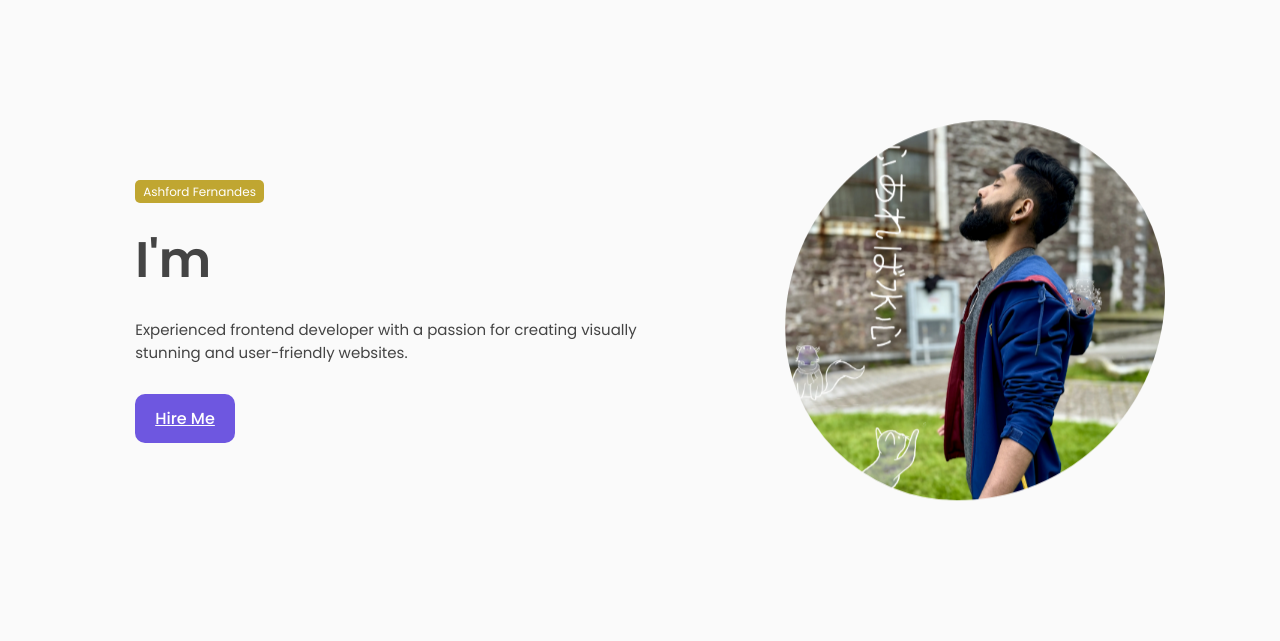
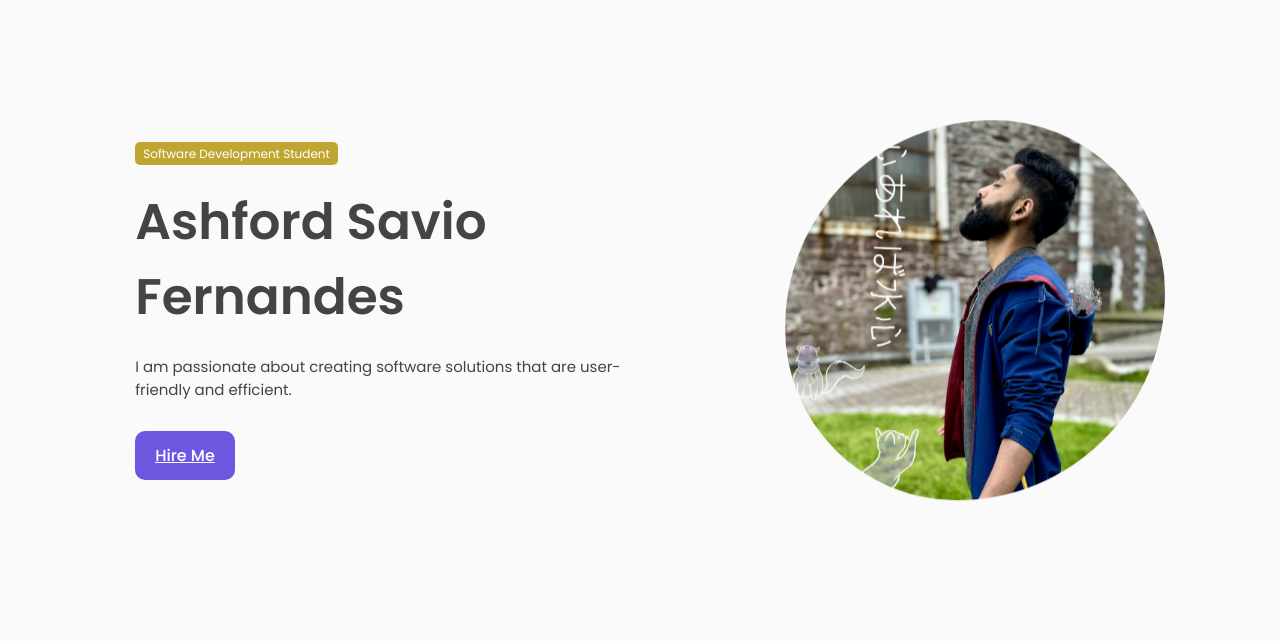
Before and after one commit to Ashkun1999/personal-portfolio, a Flask app: page / in a window 1280 px wide. Shown: the part 90-731 px from the top of the page. Run offline with Flask 3, Linux system fonts and the light colour scheme.

Commit message:
changed title

```diff
--- a/templates/index.html
+++ b/templates/index.html
@@ -12,14 +12,14 @@
 <section class="featured-box" id="home">
 	<div class="featured-text">
 		<div class="featured-text-card">
-			<span>Ashford Fernandes</span>
+			<span>Software Development Student</span>
 		</div>
 		<div class="featured-name">
-			<p>I'm <span class="typedText"></span></p>
+			<p>Ashford Savio Fernandes<span class="typedText"></span></p>
 		</div>
 		<div class="featured-text-info">
-			<p>Experienced frontend developer with a passion for creating visually stunning
-				and user-friendly websites.
+			<p>
+				I am passionate about creating software solutions that are user-friendly and efficient.
 			</p>
 		</div>
 		<div class="featured-text-btn">
```
